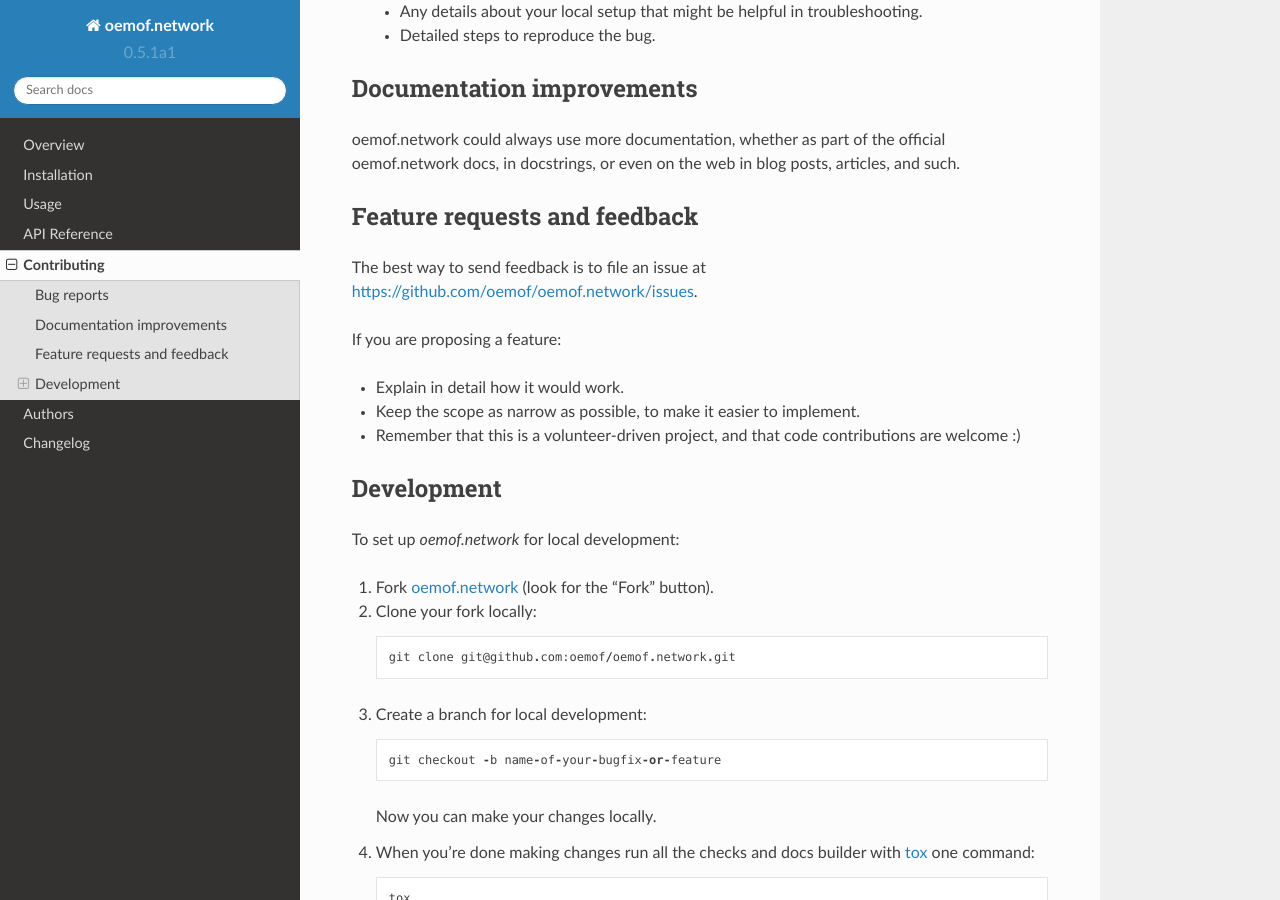
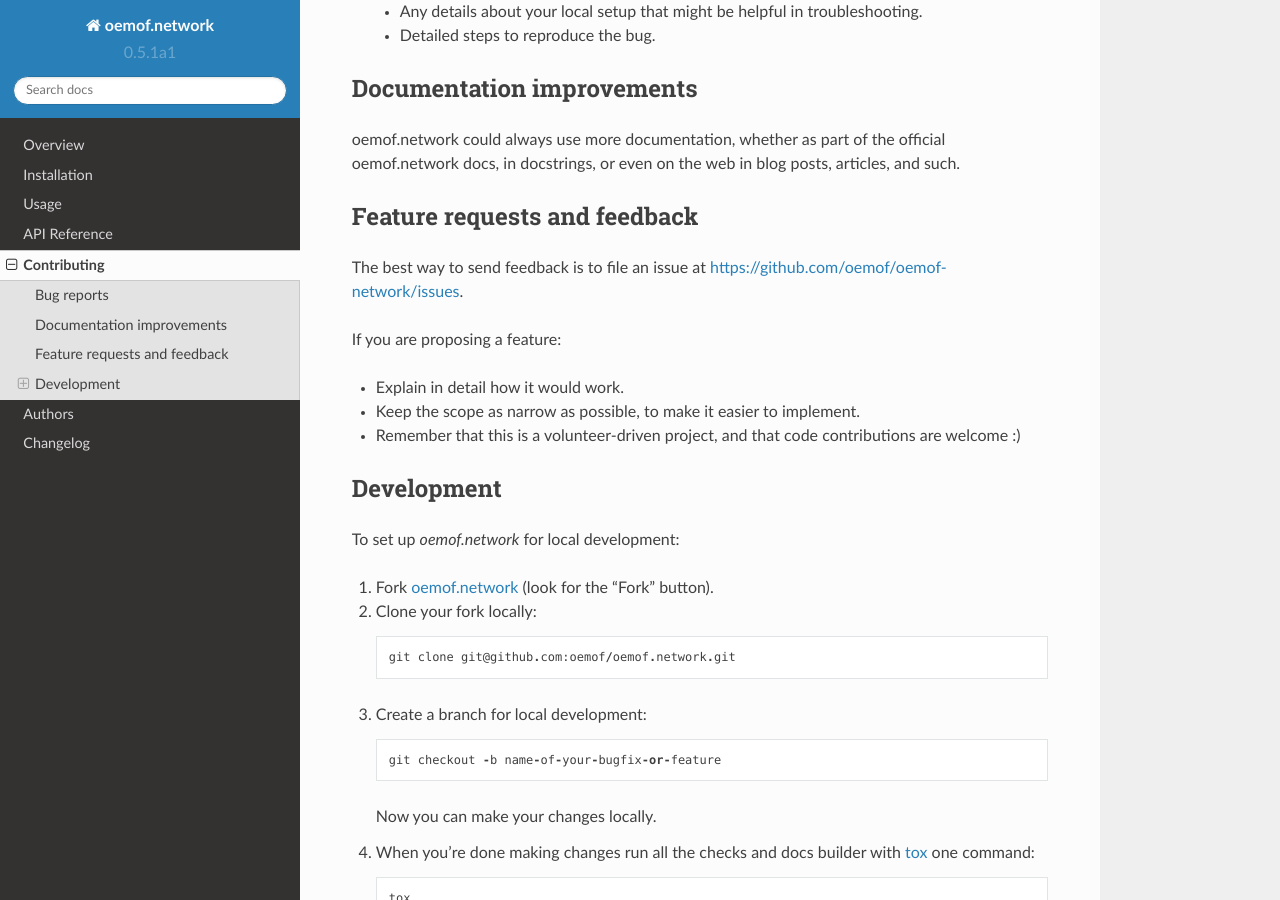
Before and after one commit to oemof/oemof-network, a Sphinx documentation site: the page built from docs/contributing.rst, in a window 1280 px wide and 900 px high, scrolled down 360 px. Built offline with Sphinx 7.4.7 and the Read the Docs theme 2.0.0, drawn with Linux system fonts in a browser that asks for light colours.

Commit message:
Update web links

```diff
--- a/CONTRIBUTING.rst
+++ b/CONTRIBUTING.rst
@@ -8,7 +8,7 @@ little bit helps, and credit will always be given.
 Bug reports
 ===========
 
-When `reporting a bug <https://github.com/oemof/oemof.network/issues>`_ please include:
+When `reporting a bug <https://github.com/oemof/oemof-network/issues>`_ please include:
 
     * Your operating system name and version.
     * Any details about your local setup that might be helpful in troubleshooting.
@@ -24,7 +24,7 @@ articles, and such.
 Feature requests and feedback
 =============================
 
-The best way to send feedback is to file an issue at https://github.com/oemof/oemof.network/issues.
+The best way to send feedback is to file an issue at https://github.com/oemof/oemof-network/issues.
 
 If you are proposing a feature:
 
@@ -37,7 +37,7 @@ Development
 
 To set up `oemof.network` for local development:
 
-1. Fork `oemof.network <https://github.com/oemof/oemof.network>`_
+1. Fork `oemof.network <https://github.com/oemof/oemof-network>`_
    (look for the "Fork" button).
 2. Clone your fork locally::
 
--- a/README.rst
+++ b/README.rst
@@ -53,9 +53,9 @@ Overview
     :alt: Supported versions
     :target: https://pypi.org/project/oemof.network
 
-.. |supported-implementations| image:: https://img.shields.io/pypi/implementation/oemof-network.svg
+.. |supported-implementations| image:: https://img.shields.io/pypi/implementation/oemof.network.svg
     :alt: Supported implementations
-    :target: https://pypi.org/project/oemof-network
+    :target: https://pypi.org/project/oemof.network
 
 .. |commits-since| image:: https://img.shields.io/github/commits-since/oemof/oemof-network/v0.5.0/dev
     :alt: Commits since latest release
--- a/docs/usage.rst
+++ b/docs/usage.rst
@@ -73,4 +73,4 @@ Components and buses can be combined to an energy system. Components and buses a
 
 Graph
 -----
-In the graph module you will find a function to create a networkx graph from an energy system or solph model. The networkx package provides many features to analyse, draw and export graphs. See the `networkx documentation <https://networkx.github.io/documentation/stable/>`_ for more details. See the API-doc of :py:mod:`~oemof.graph` for all details and an example. The graph module can be used with energy systems of solph as well.
+In the graph module you will find a function to create a networkx graph from an energy system or solph model. The networkx package provides many features to analyse, draw and export graphs. See the `networkx documentation <https://networkx.org/documentation/>`_ for more details. See the API-doc of :py:mod:`~oemof.graph` for all details and an example. The graph module can be used with energy systems of solph as well.
--- a/setup.py
+++ b/setup.py
@@ -39,7 +39,7 @@ setup(
     long_description_content_type="text/x-rst",
     author="oemof developer group",
     author_email="contact@oemof.org",
-    url="https://github.com/oemof/oemof.network",
+    url="https://github.com/oemof/oemof-network",
     packages=["oemof"] + ["oemof." + p for p in find_packages("src/oemof")],
     package_dir={"": "src"},
     py_modules=[splitext(basename(path))[0] for path in glob("src/*.py")],
@@ -69,9 +69,9 @@ setup(
     project_urls={
         "Documentation": "https://oemofnetwork.readthedocs.io/",
         "Changelog": (
-            "https://oemofnetwork.readthedocs.io/en/latest/changelog.html"
+            "https://oemof-network.readthedocs.io/en/latest/changelog.html"
         ),
-        "Issue Tracker": "https://github.com/oemof/oemof.network/issues",
+        "Issue Tracker": "https://github.com/oemof/oemof-network/issues",
     },
     keywords=[
         # eg: 'keyword1', 'keyword2', 'keyword3',
```
Also changed, not shown: 1 other file.
